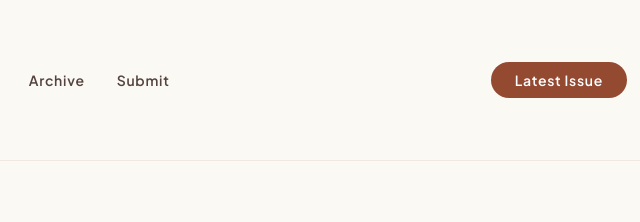
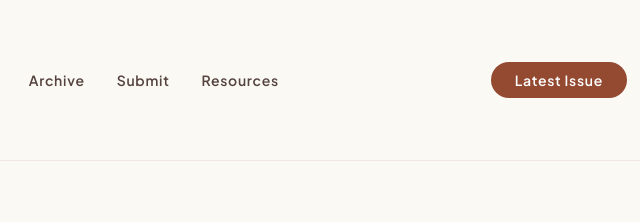
Before and after one commit to ChelseyMiguel/episodic, a plain HTML site: page frontend/accessibility.html in a window 1280 px wide. Shown: the top 222 px of the page, 589-1229 px from the left. Drawn offline with nearby package versions, Linux system fonts and the light colour scheme.

Commit message:
Remove About from nav, add Resources link to all pages
- Remove About link from index.html nav (section still exists on page)
- Add Resources nav link to issues, submit, privacy, accessibility pages

Co-Authored-By: Claude Sonnet 4.6 <noreply@anthropic.com>

```diff
--- a/frontend/accessibility.html
+++ b/frontend/accessibility.html
@@ -32,6 +32,7 @@
         <a class="text-on-surface-variant hover:text-primary transition-all font-label-md text-label-md" href="./poetry.html">Poetry</a>
         <a class="text-on-surface-variant hover:text-primary transition-all font-label-md text-label-md" href="./articles.html">Archive</a>
         <a class="text-on-surface-variant hover:text-primary transition-all font-label-md text-label-md" href="./submit.html">Submit</a>
+        <a class="text-on-surface-variant hover:text-primary transition-all font-label-md text-label-md" href="./resources.html">Resources</a>
       </nav>
     </div>
     <a href="./issues.html" class="bg-primary text-on-primary px-6 py-2 rounded-full font-label-md text-label-md hover:shadow-lg hover:brightness-110 active:scale-95 transition-all">Latest Issue</a>
```
Also changed, not shown: frontend/index.html (+0 -1 lines), frontend/issues.html (+1 -0 lines), frontend/privacy.html (+1 -0 lines), frontend/submit.html (+1 -0 lines).
